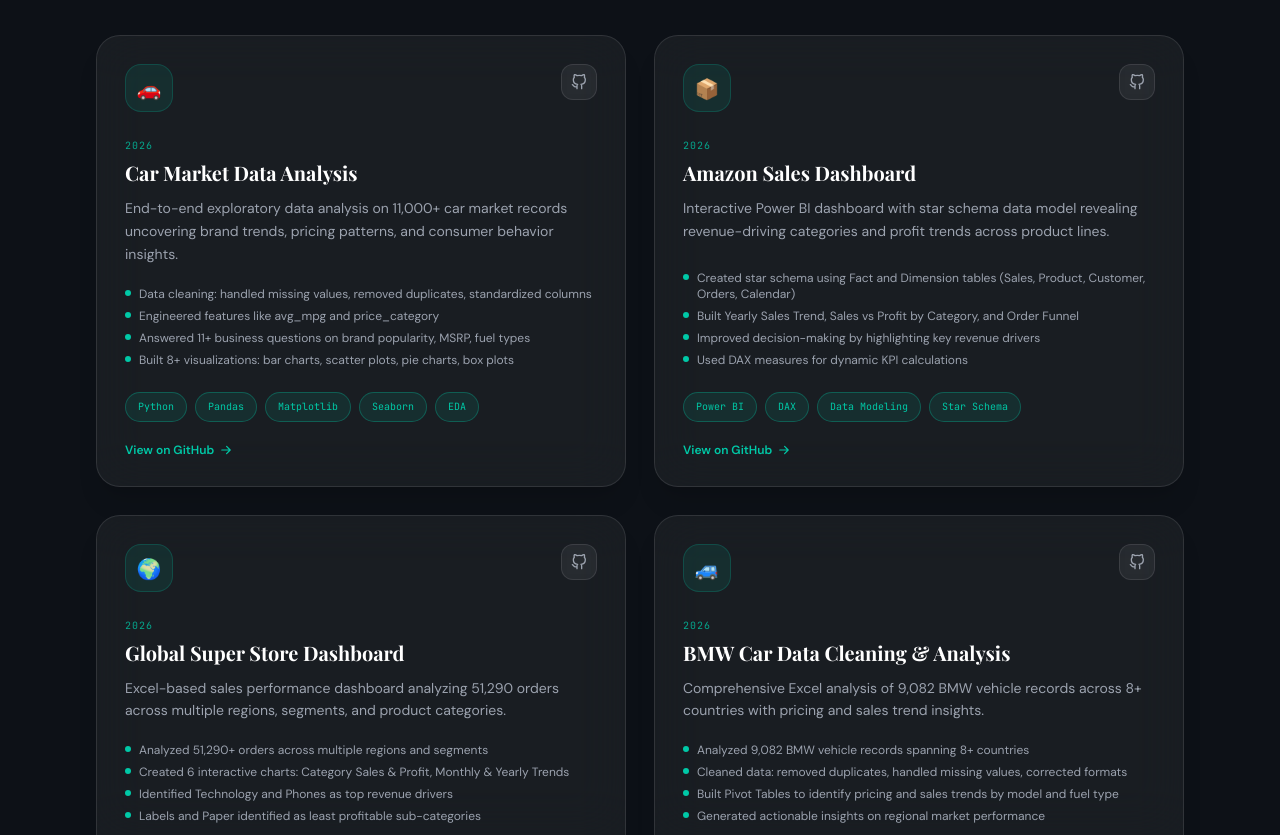
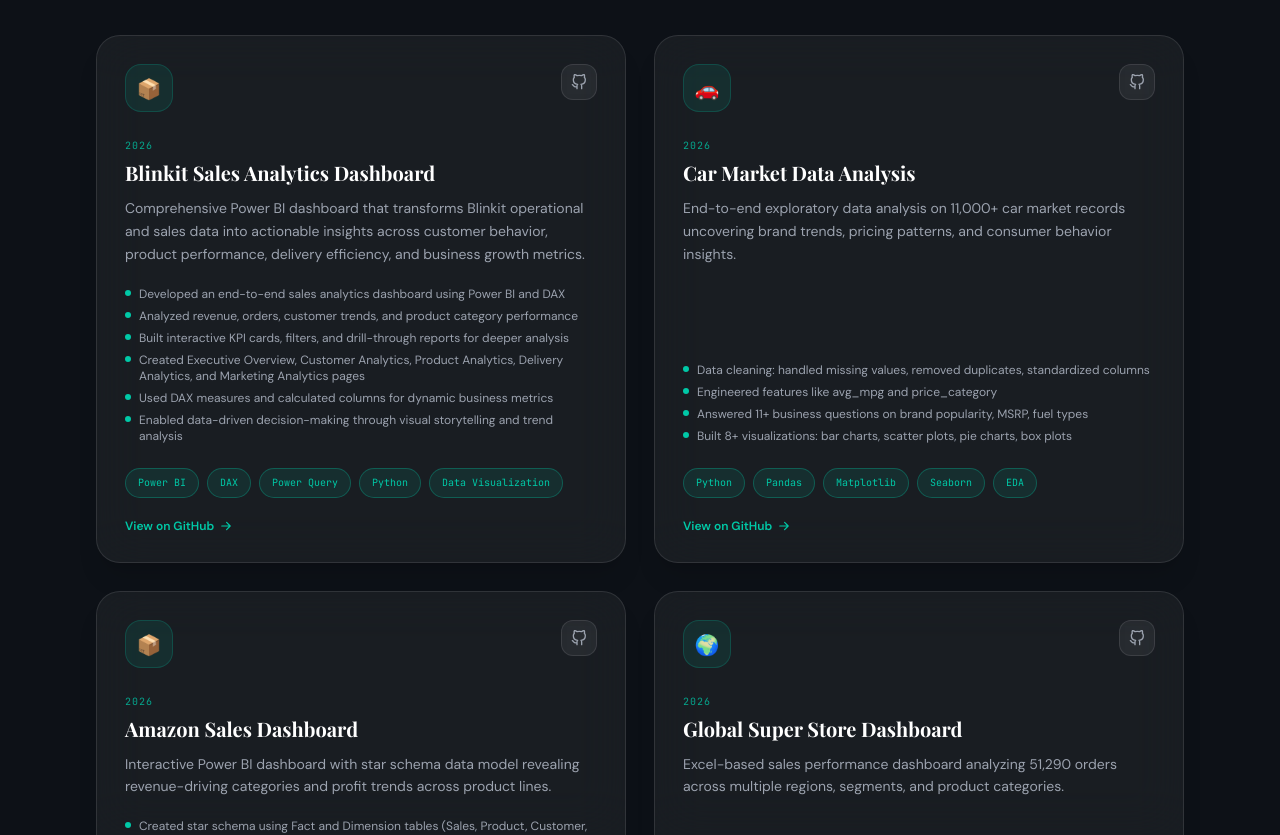
Before and after one commit to SachinDevarajan/Portfolio, a React (Vite) app: page / in a window 1280 px wide. Shown: the part 3040-3875 px from the top of the page. Built offline with nearby package versions, Linux system fonts and the light colour scheme.

Commit message:
projects update

```diff
--- a/src/pages/Projects.jsx
+++ b/src/pages/Projects.jsx
@@ -2,6 +2,23 @@
 import ProjectCard from '../components/ProjectCard'
 
 const projects = [
+  {
+    icon: '📦',
+    title: 'Blinkit Sales Analytics Dashboard',
+    year: '2026',
+    description: 'Comprehensive Power BI dashboard that transforms Blinkit operational and sales data into actionable insights across customer behavior, product performance, delivery efficiency, and business growth metrics.',
+    highlights: [
+      'Developed an end-to-end sales analytics dashboard using Power BI and DAX',
+      'Analyzed revenue, orders, customer trends, and product category performance',
+      'Built interactive KPI cards, filters, and drill-through reports for deeper analysis',
+      'Created Executive Overview, Customer Analytics, Product Analytics, Delivery Analytics, and Marketing Analytics pages',
+      'Used DAX measures and calculated columns for dynamic business metrics',
+      'Enabled data-driven decision-making through visual storytelling and trend analysis',
+    ],
+    tools: ['Power BI', 'DAX', 'Power Query', 'Python', 'Data Visualization'],
+    github: 'https://github.com/SachinDevarajan/Blinkit.git',
+    demo: null,
+  },
   {
     icon: '🚗',
     title: 'Car Market Data Analysis',
```
